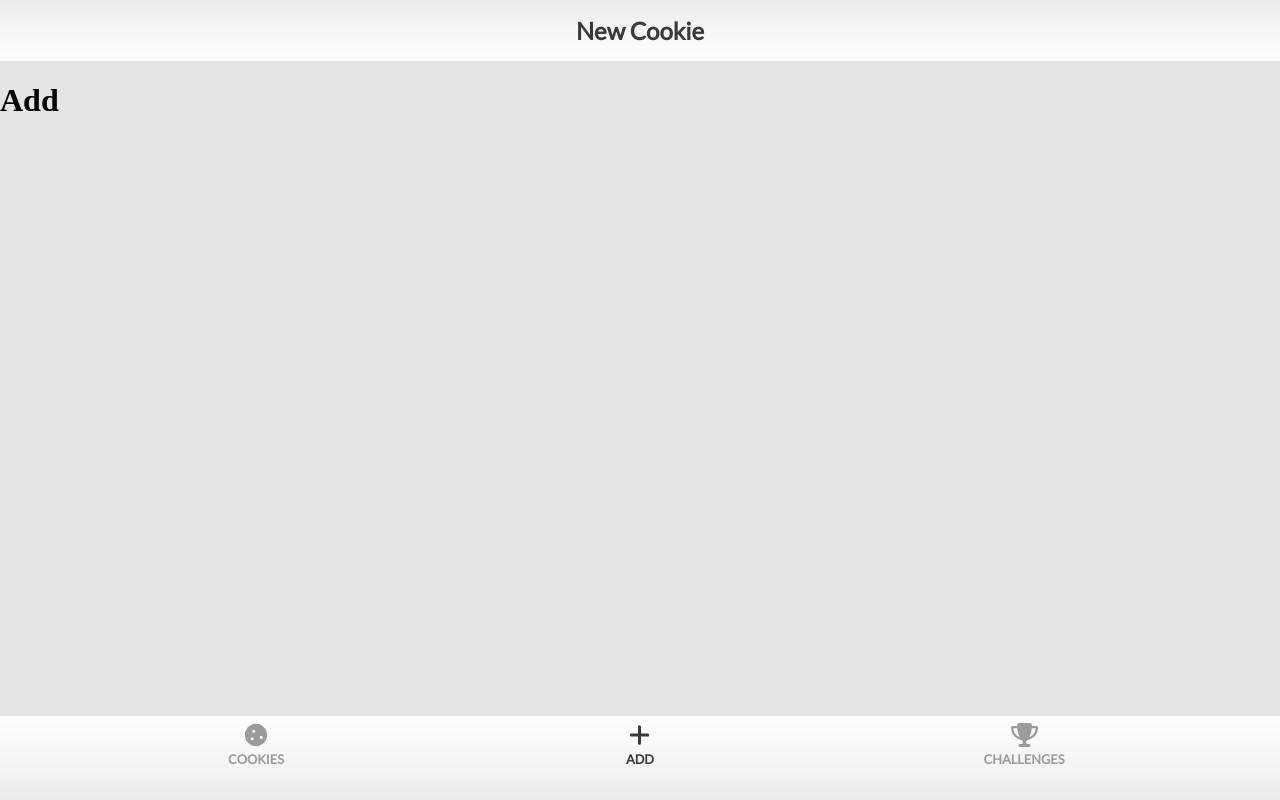
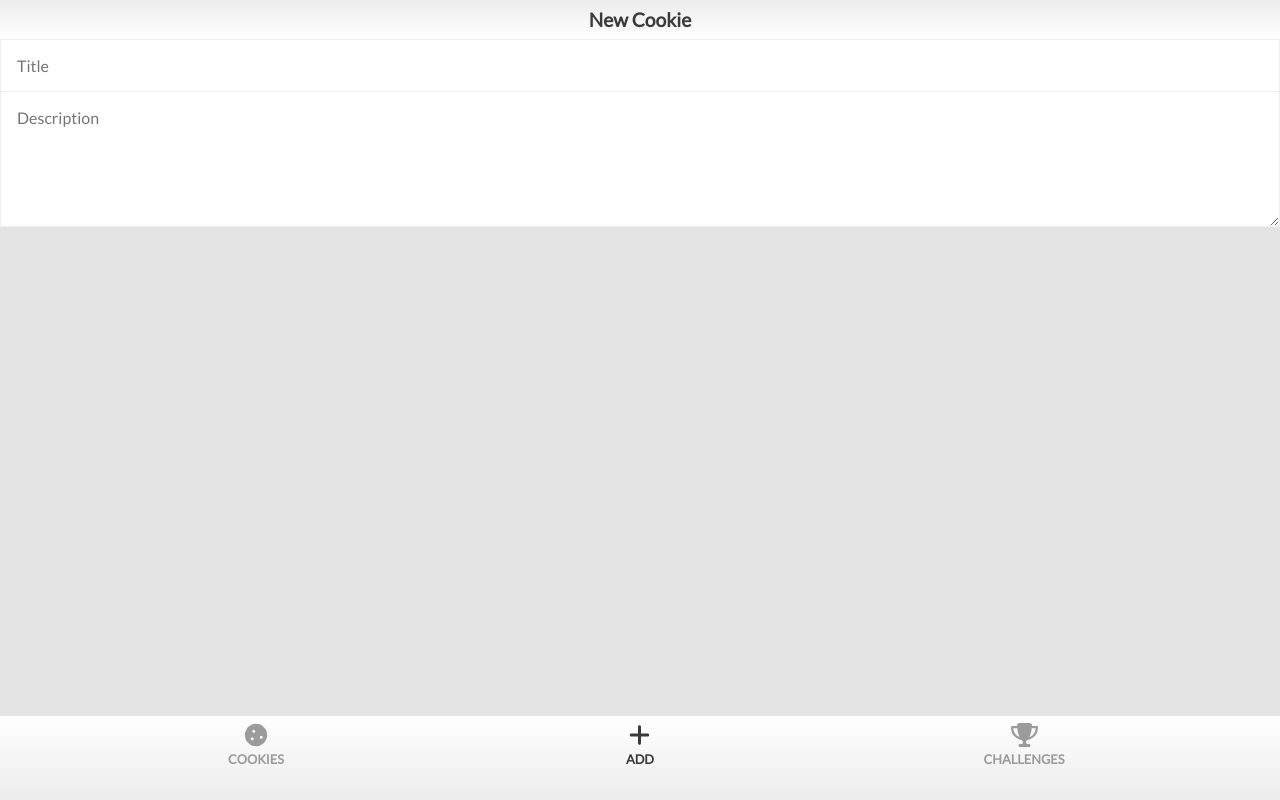
Before and after one commit to omarboulbaze/cookiej, a React app: page /add in a window 1280 px wide. Built offline with nearby package versions, Linux system fonts and the light colour scheme.

Commit message:
Adding inputs in Add.js

```diff
--- a/src/pages/Add/Add.css
+++ b/src/pages/Add/Add.css
@@ -0,0 +1,19 @@
+.add_form{
+    display: flex;
+    flex-direction: column;
+}
+
+.add_form .text_form{
+    padding: 1rem;
+    font-size: 1rem;
+    margin: 0;
+    border-radius: 0px;
+    border: 1px solid rgba(0, 0, 0, 0.062);
+    font-family: 'Lato', sans-serif;
+
+}
+
+.add_form .description{
+    border-top: 0px;
+    padding-bottom: 5rem;
+}
--- a/src/pages/Add/Add.js
+++ b/src/pages/Add/Add.js
@@ -1,11 +1,16 @@
 import Topbar from "../Components/Topbar/Topbar";
-
+import "./Add.css";
 function Add(){
 
     return(
         <>
-        <Topbar/>
-        <h1>Add</h1>
+            <Topbar/>
+            <div className="add_form">
+                <input placeholder="Title" className="text_form"/>
+                <textarea placeholder="Description" className="text_form description"/>
+
+            </div>
+
         </>
     )
 }
--- a/src/pages/Components/Topbar/Topbar.css
+++ b/src/pages/Components/Topbar/Topbar.css
@@ -1,9 +1,9 @@
 .topbar{
     text-align: center;
     background-image: linear-gradient(#ececec, white);
-    padding: 1rem;
+    padding: 0.5rem;
     font-family: 'Lato', sans-serif;
     font-weight: bold;
     color: #3a3a3a;
-    font-size: 1.5rem;
+    font-size: 1.2rem;
 }
```
